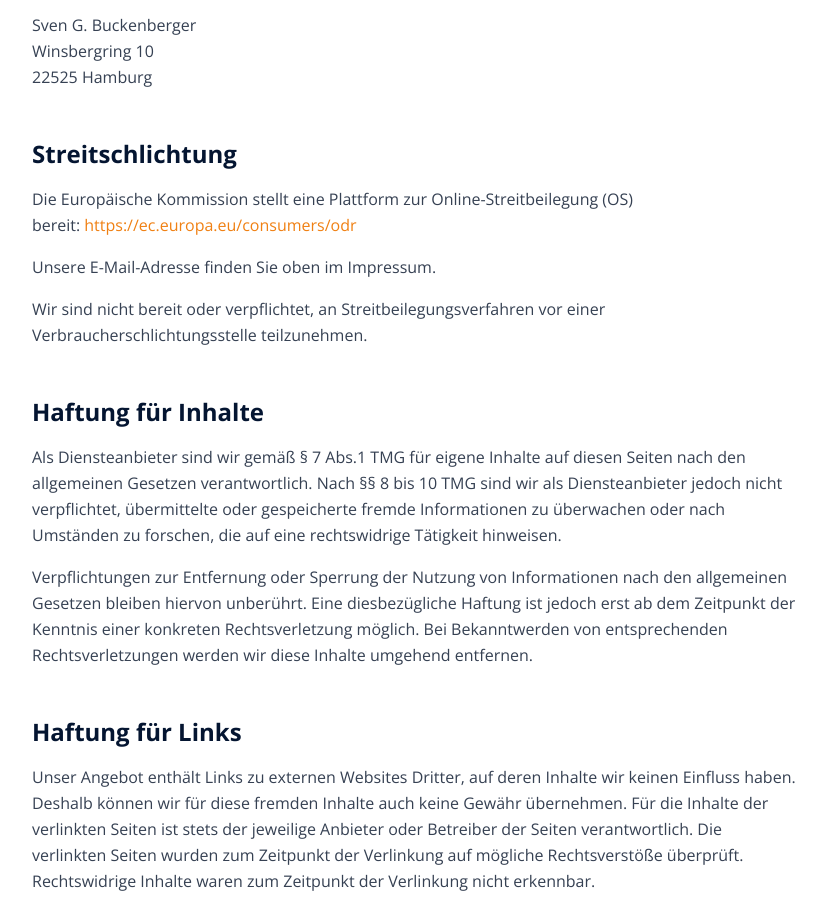
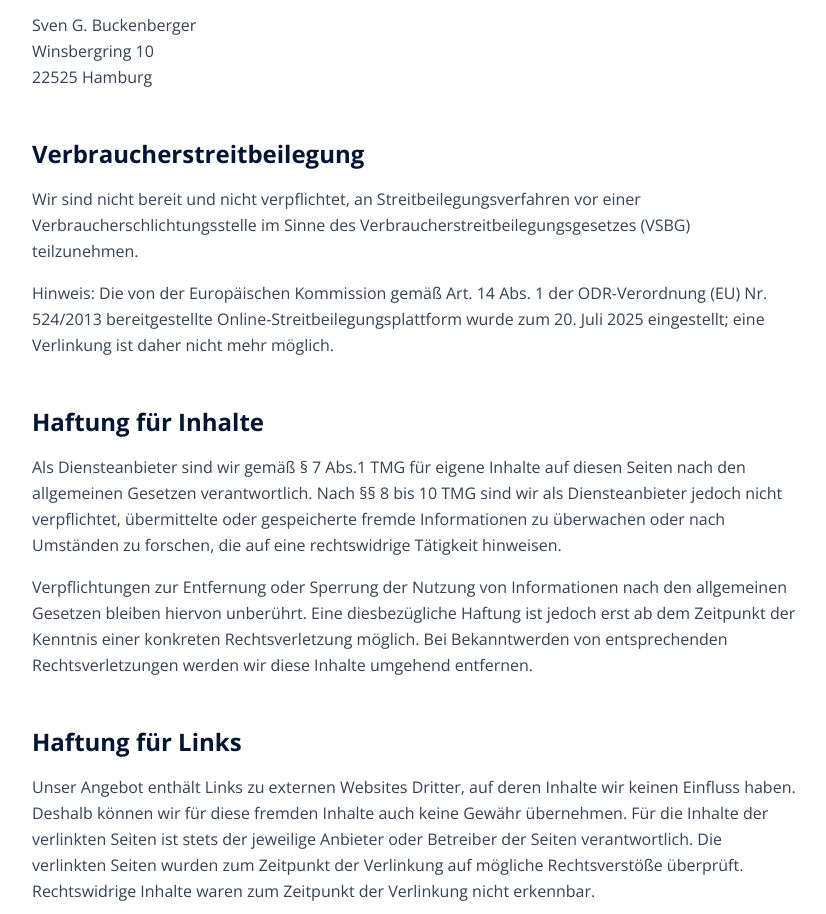
Before and after one commit to timoparlison/creditDeviceGermany, a Next.js app: page /impressum in a window 1280 px wide. Shown: the part 1280-2194 px from the top of the page, without its empty margins (0-826 px from the left). Built offline with nearby package versions, Linux system fonts and the light colour scheme.

Commit message:
impressum cleaned

```diff
--- a/src/app/impressum/page.tsx
+++ b/src/app/impressum/page.tsx
@@ -81,20 +81,17 @@ export default function ImpressumPage() {
               </p>
             </div>
 
-            <h2 className="text-2xl font-bold text-navy mb-4 mt-12">Streitschlichtung</h2>
+            <h2 className="text-2xl font-bold text-navy mb-4 mt-12">Verbraucherstreitbeilegung</h2>
             <div className="mb-8">
               <p className="text-gray-700 leading-relaxed">
-                Die Europäische Kommission stellt eine Plattform zur Online-Streitbeilegung (OS) bereit:
-                <a href="https://ec.europa.eu/consumers/odr" target="_blank" rel="noopener noreferrer" className="text-primary hover:underline ml-1">
-                  https://ec.europa.eu/consumers/odr
-                </a>
+                Wir sind nicht bereit und nicht verpflichtet, an Streitbeilegungsverfahren
+                vor einer Verbraucherschlichtungsstelle im Sinne des Verbraucherstreitbeilegungsgesetzes
+                (VSBG) teilzunehmen.
               </p>
               <p className="text-gray-700 leading-relaxed mt-4">
-                Unsere E-Mail-Adresse finden Sie oben im Impressum.
-              </p>
-              <p className="text-gray-700 leading-relaxed mt-4">
-                Wir sind nicht bereit oder verpflichtet, an Streitbeilegungsverfahren vor einer
-                Verbraucherschlichtungsstelle teilzunehmen.
+                Hinweis: Die von der Europäischen Kommission gemäß Art. 14 Abs. 1 der
+                ODR-Verordnung (EU) Nr. 524/2013 bereitgestellte Online-Streitbeilegungsplattform
+                wurde zum 20. Juli 2025 eingestellt; eine Verlinkung ist daher nicht mehr möglich.
               </p>
             </div>
 
```
